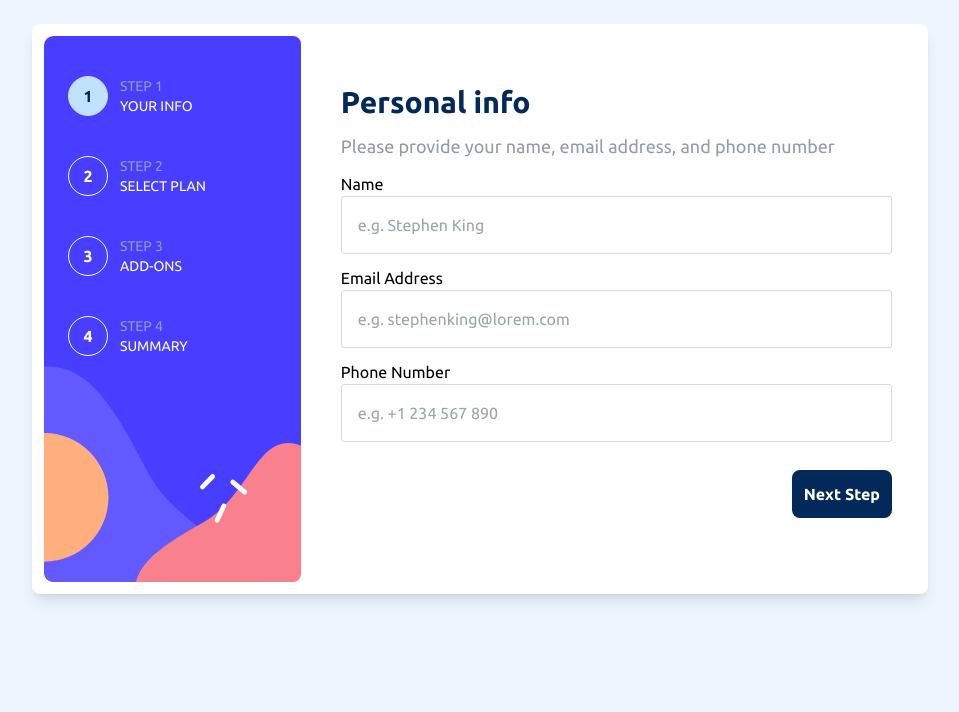
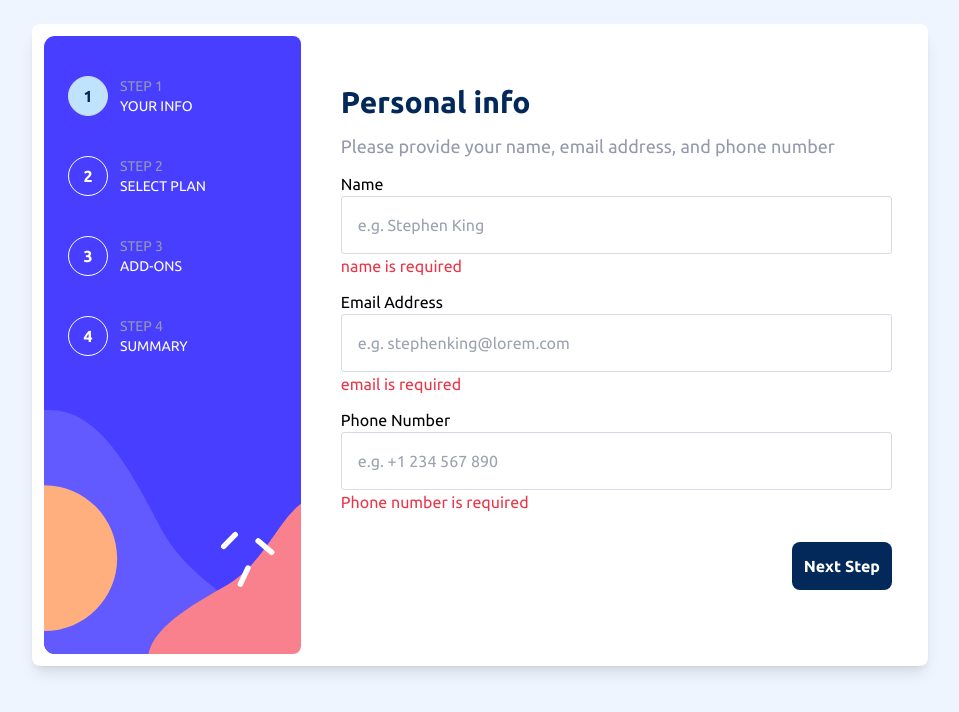
Before and after one commit to AhmedElgafy/multi-step-form-Next, a Next.js app: page / in a window 1280 px wide. Shown: the top 712 px of the page, without its empty margins (160-1119 px from the left). Built offline with nearby package versions, Linux system fonts and the light colour scheme; a web font is replaced by a local one.

Commit message:
8-9-2023

```diff
--- a/src/app/about/reduxStore/slices/patternState.ts
+++ b/src/app/about/reduxStore/slices/patternState.ts
@@ -1,6 +1,6 @@
 import { createSlice } from "@reduxjs/toolkit";
 import type { PayloadAction } from "@reduxjs/toolkit";
-import { stat } from "fs";
+
 export interface SelectedBtn {
   name: boolean;
   email: boolean;
@@ -8,10 +8,10 @@ export interface SelectedBtn {
   isAllTrue(): boolean;
 }
 const initialState: SelectedBtn = {
-  name: true,
-  email: true,
-  phoneNum: true,
-  isAllTrue(): boolean {
+  name: false,
+  email: false,
+  phoneNum: false,
+  isAllTrue: function (): boolean {
     return this.name && this.email && this.phoneNum;
   },
 };
--- a/src/app/comps/Navigation.tsx
+++ b/src/app/comps/Navigation.tsx
@@ -24,7 +24,6 @@ const Navigation = () => {
       >
         {selectedBtn != 1 ? (
           <h1
-            // onClick={() => setSelectedBtn((e: number) => (e = (e - 1) % 5))}
             onClick={() => dispatch(setSelectedBtn((selectedBtn - 1) % 5))}
             className="text-Cool-gray my-auto cursor-pointer font-bold"
           >
@@ -33,6 +32,7 @@ const Navigation = () => {
         ) : null}
         <h1
           onClick={() => {
+            console.log(patternState.isAllTrue());
             if (!patternState.isAllTrue()) {
               console.log(patternState);
               return;
--- a/src/app/comps/personal_info.tsx
+++ b/src/app/comps/personal_info.tsx
@@ -1,8 +1,6 @@
 "use client";
 import { ChangeEvent, useContext, useState } from "react";
 import { personalInfo } from "../compsData/compsData";
-import { SomeContext } from "../hooks/context";
-import { UseGlobalHook } from "../hooks/globalHook";
 import { setPersonalInfoState } from "../about/reduxStore/slices/personalInfoState";
 import { useSelector, useDispatch } from "react-redux";
 import { RootState } from "../about/reduxStore/store";
```
